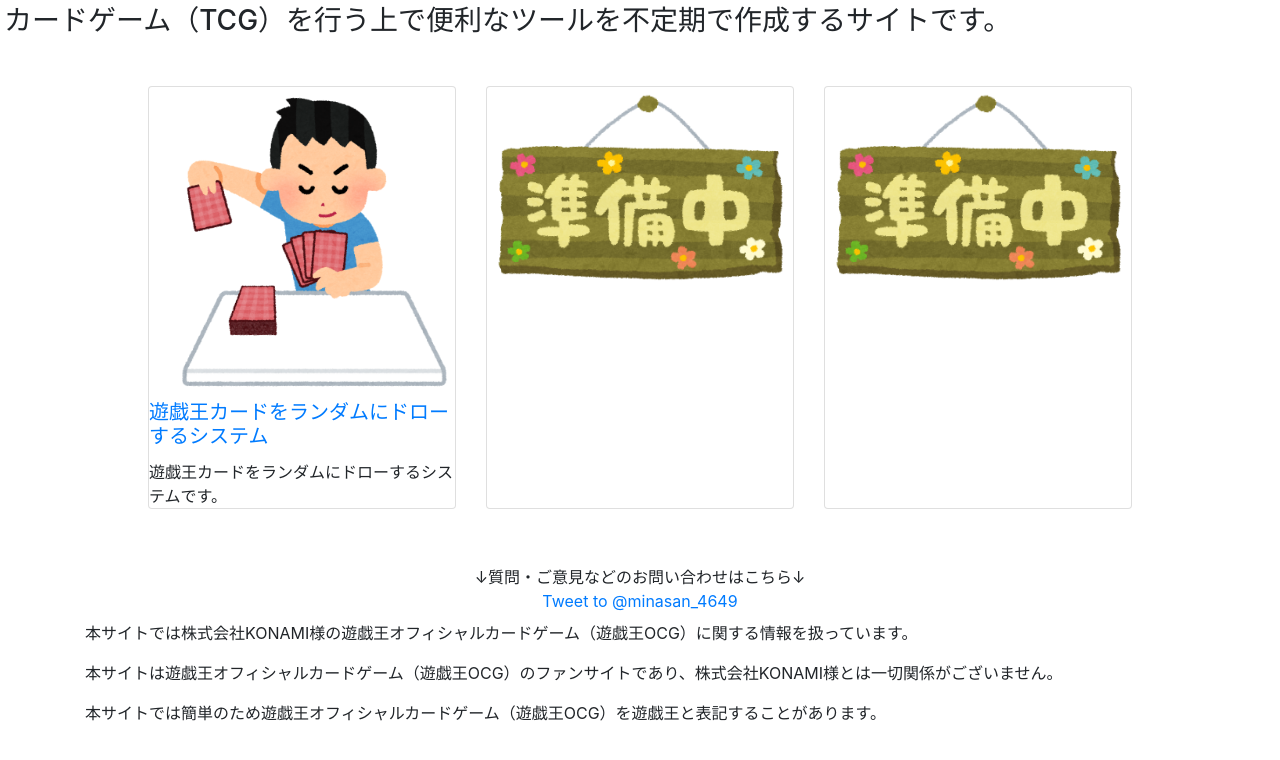
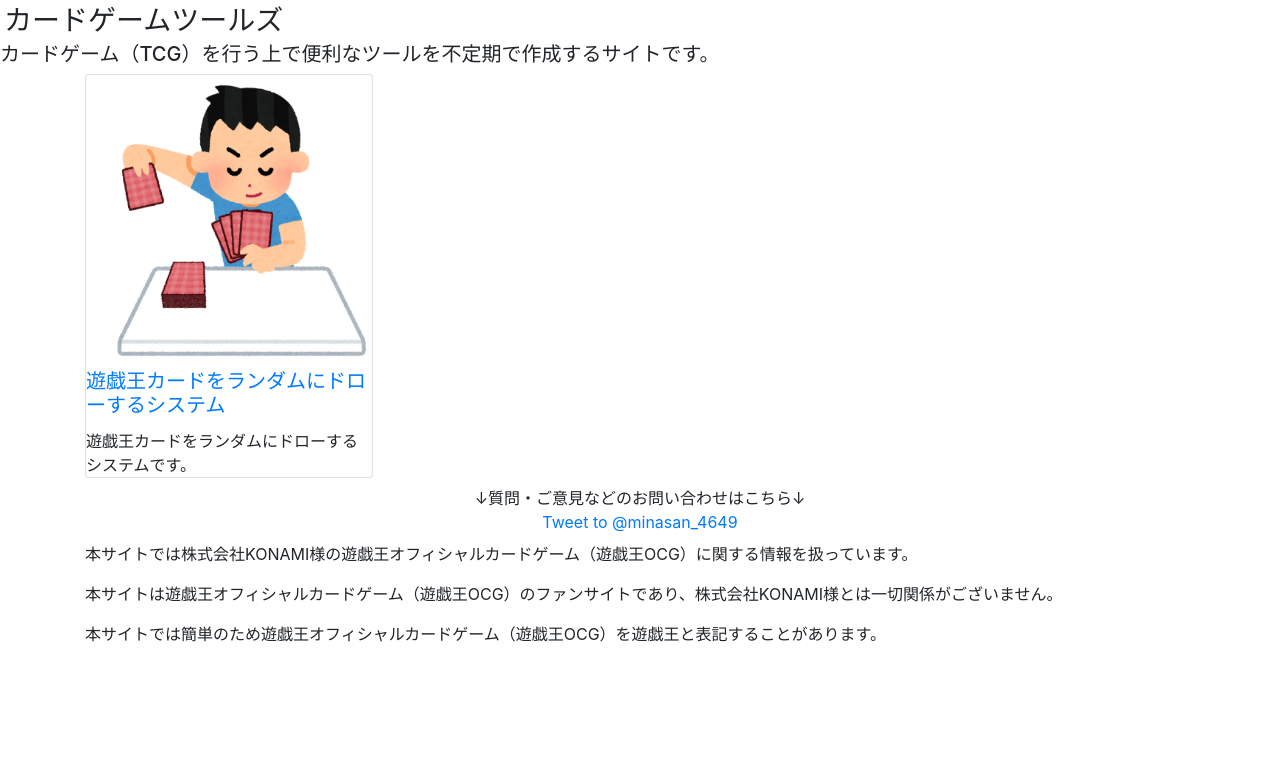
Before and after one commit to KakashiWhite/kakashiwhite.github.io, a plain HTML site: page index.html in a window 1280 px wide. Drawn offline with nearby package versions, Linux system fonts and the light colour scheme.

Commit message:
Update index.html

```diff
--- a/index.html
+++ b/index.html
@@ -8,21 +8,16 @@
         <script data-ad-client="ca-pub-7077756661480191" async src="https://pagead2.googlesyndication.com/pagead/js/adsbygoogle.js"></script>
     </head>
     <body>
-        <h3 class="m-1">カードゲーム（TCG）を行う上で便利なツールを不定期で作成するサイトです。</h3>
+        <h3 class="m-1">カードゲームツールズ</h3>
+        <h5>カードゲーム（TCG）を行う上で便利なツールを不定期で作成するサイトです。</h5>
         <div class="container">
-            <div class="card-deck m-5">
-                <div class="card col=3">
-                    <img src="img/cardgame_deck_hiku.png">
+            <!-- <div class="card-deck m-5"> -->
+                <div class="card" style="width: 18rem;">
+                    <img class="card-img-top" src="img/cardgame_deck_hiku.png" style="width: 18rem;">
                     <h5 class="card-title"><a target="_blank" href="https://kakashiwhite.github.io/RamdomlyDisplayYU-GI-OHCard/ramdomly-display-yu-gi-oh-card">遊戯王カードをランダムにドローするシステム</a></h5>
                     <p class="card-text">遊戯王カードをランダムにドローするシステムです。</p>
                 </div>
-                <div class="card col=3">
-                    <img src="img/kanban_jyunbi.png">
-                </div>
-                <div class="card col=3">
-                        <img src="img/kanban_jyunbi.png">
-                </div>
-            </div>
+            <!-- </div> -->
             <div class="p-2" style="text-align: center;">
                 ↓質問・ご意見などのお問い合わせはこちら↓<br>
                 <a href="https://twitter.com/intent/tweet?screen_name=minasan_4649&ref_src=twsrc%5Etfw" class="twitter-mention-button" data-size="large" data-show-count="false">Tweet to @minasan_4649</a><script async src="https://platform.twitter.com/widgets.js" charset="utf-8"></script>
```
